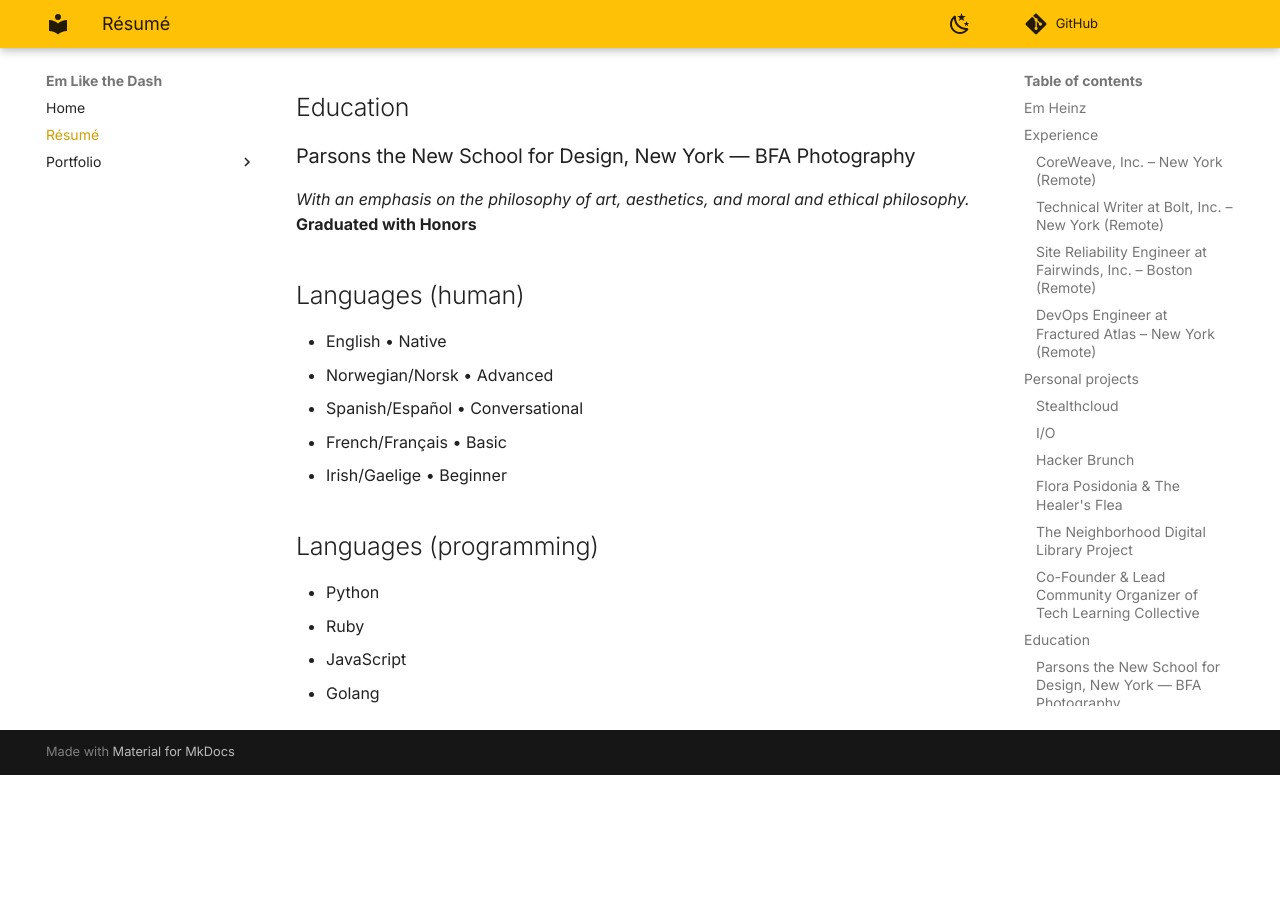
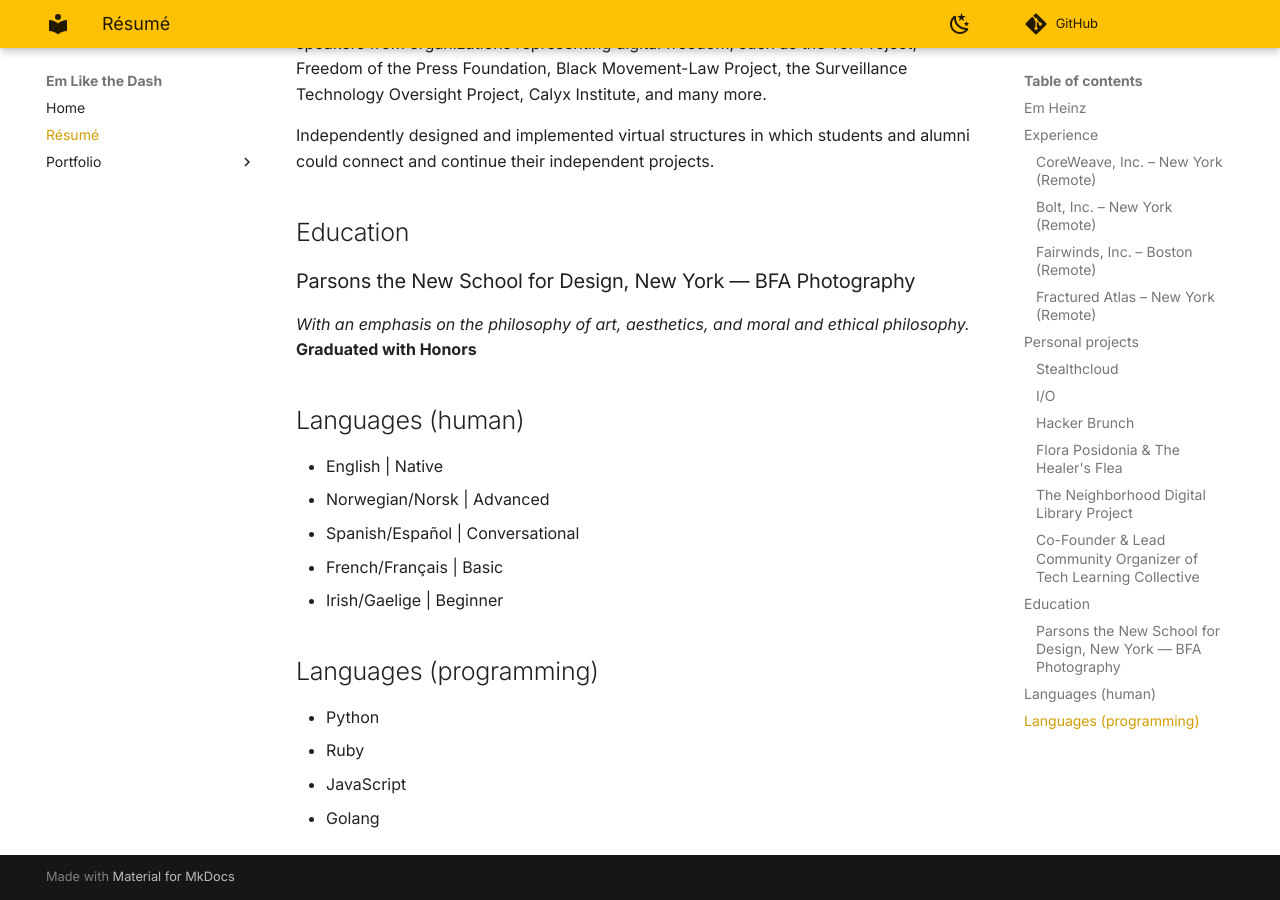
Before and after one commit to microcosem/emlikethedash, an MkDocs documentation site: the page built from docs/resume.md, in a window 1280 px wide and 900 px high, scrolled down 3885 px. Built offline with MkDocs 1.6.1 and Material for MkDocs 9.7.7, drawn with Linux system fonts in a browser that asks for light colours; plug-ins that fetch from the network failed and are left out; comment, search, counter and statistics services are not loaded; before the commit the page ends 4660 px from its top, so only the background shows below that; some of the changed text lies outside the part shown.

Commit message:
Update resume format

```diff
--- a/docs/resume.md
+++ b/docs/resume.md
@@ -26,7 +26,9 @@ As Managing Editor at CoreWeave, I interface primarily with key stakeholders acr
 
 As the sole technical writer at the time, I took on the task of editing and re-structuring all existing public-facing documentation, simultaneously generating new articles while implementing the first formal lifecycle processes for all product documentation. I wore the hat of project manager, product manager, and technical writer, all rolled into one.
 
-### **Technical Writer** at **Bolt, Inc.** – New York (Remote)
+### Bolt, Inc. – New York (Remote)
+
+**Technical Writer**
 
 *June 2021 - October 2022*
 
@@ -34,7 +36,9 @@ Hired as the second ever technical writing team member, I helped develop the doc
 
 Independent initiatives included developing automated systems for docs-as-code workflows, introducing a systematized pipeline in support of processes that resulted in improved cross-collaboration between Customer Education and all other teams (Engineering, Product, and Marketing).
 
-### **Site Reliability Engineer** at **Fairwinds, Inc.** – Boston (Remote)
+### Fairwinds, Inc. – Boston (Remote)
+
+**Site Reliability Engineer**
 
 *December 2019 - June 2021*
 
@@ -42,7 +46,9 @@ As a Site Reliability Engineer and Kubernetes consultant at Fairwinds, I built,
 
 Taking on additional responsibilities, I aided in the development of team processes and org structure for developing scalable, repeatable, dependable operations across the engineering department. Additionally, I headed up internal learning and employee development programs, and was asked by leadership to represent my team in several key meetings. I took ownership of the internal knowledgebase and internal technical wiki, and instigated the adoption of an internal RFC process for making department-wide decisions and proposals for advancing our technical standards.
 
-### **DevOps Engineer** at **Fractured Atlas** – New York (Remote)
+### Fractured Atlas – New York (Remote)
+
+**DevOps Engineer**
 
 *2018 - 2019*
 
@@ -52,7 +58,7 @@ Manually administered Linux infrastructure across CentOS and Ubuntu environments
 
 ## Personal projects
 
-### Stealthcloud
+### [Stealthcloud](https://github.com/microcosem/stealthcloud)
 *2018*
 
 An experimental series of Ansible roles designed to provision a basic Nextcloud instance onto a Tor Hidden Service.
@@ -97,11 +103,11 @@ Independently designed and implemented virtual structures in which students and
 **Graduated with Honors**
 
 ## Languages (human)
-- English • Native
-- Norwegian/Norsk • Advanced
-- Spanish/Español • Conversational
-- French/Français • Basic
-- Irish/Gaelige • Beginner
+- English | Native
+- Norwegian/Norsk | Advanced
+- Spanish/Español | Conversational
+- French/Français | Basic
+- Irish/Gaelige | Beginner
 
 ## Languages (programming)
 - Python
```
